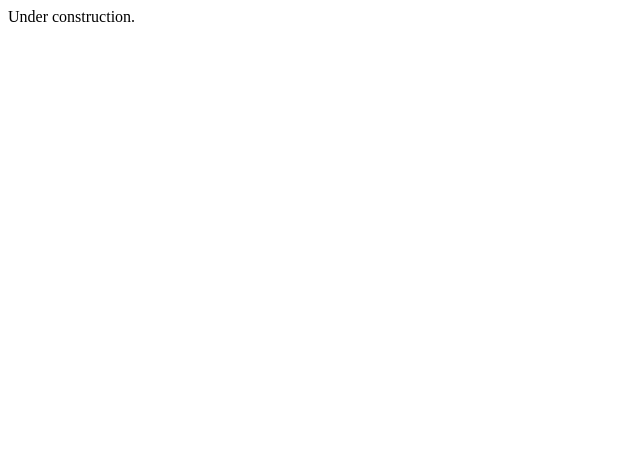
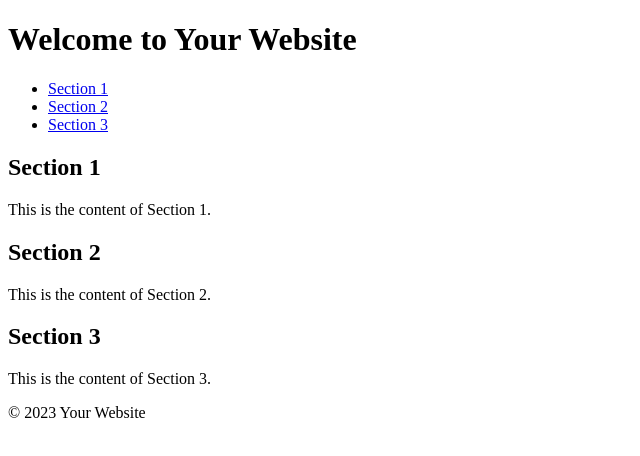
Before and after one commit to ritviksaxena05/ritviksaxena05.github.io, a plain HTML site: page index.html in a window 1280 px wide. Shown: the whole page, without its empty margins (0-640 px from the left). Drawn offline with Linux system fonts and the light colour scheme.

Commit message:
Update index.html

```diff
--- a/index.html
+++ b/index.html
@@ -1,3 +1,42 @@
+<!DOCTYPE html>
+<html lang="en">
+<head>
+    <meta charset="UTF-8">
+    <meta name="viewport" content="width=device-width, initial-scale=1.0">
+    <title>Your Website</title>
+    <link rel="stylesheet" href="styles.css">
+</head>
 <body>
-  Under construction.
+    <header>
+        <h1>Welcome to Your Website</h1>
+        <nav>
+            <ul>
+                <li><a href="#section1">Section 1</a></li>
+                <li><a href="#section2">Section 2</a></li>
+                <li><a href="#section3">Section 3</a></li>
+            </ul>
+        </nav>
+    </header>
+
+    <main>
+        <section id="section1">
+            <h2>Section 1</h2>
+            <p>This is the content of Section 1.</p>
+        </section>
+
+        <section id="section2">
+            <h2>Section 2</h2>
+            <p>This is the content of Section 2.</p>
+        </section>
+
+        <section id="section3">
+            <h2>Section 3</h2>
+            <p>This is the content of Section 3.</p>
+        </section>
+    </main>
+
+    <footer>
+        <p>&copy; 2023 Your Website</p>
+    </footer>
 </body>
+</html>
```
